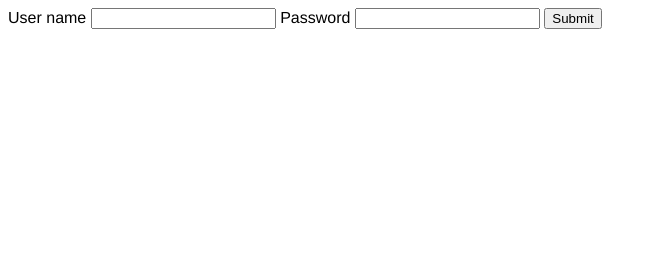
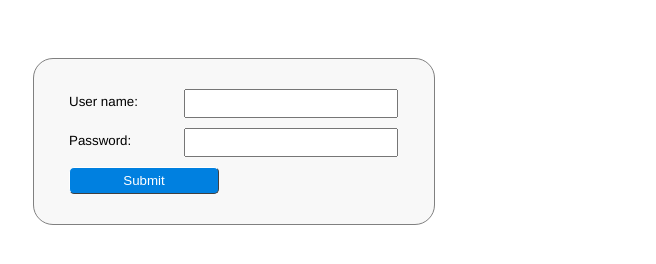
Before and after one commit to sqlsunday/injection-demo, a website: page assets/login.html in a window 1280 px wide. Shown: the whole page, without its empty margins (0-656 px from the left). Drawn offline with Linux system fonts and the light colour scheme.

Commit message:
Updated visuals

```diff
--- a/assets/login.html
+++ b/assets/login.html
@@ -10,12 +10,12 @@
 
 
     <div>
-        <form action="/login" method="post">
+        <form class="login" action="/login" method="post">
 
-            <label>User name</label>
+            <label>User name:</label>
             <input name="username" type="text">
 
-            <label>Password</label>
+            <label>Password:</label>
             <input name="password" type="password">
 
             <input type="submit">
--- a/assets/style.css
+++ b/assets/style.css
@@ -44,11 +44,90 @@ body {
     color: white;
 }
 
-table {
+table, form {
     margin-top: 50px;
     margin-left: 25px;
     margin-right: 25px;
 }
+
+form.login {
+    display: inline-flex;
+    flex-wrap: wrap;
+    border-style: solid;
+    border-width: 1px;
+    border-color: #808080;
+    padding: 25px;
+    border-radius: 20px;
+    background-color: #f8f8f8;
+    max-width: 350px;
+}
+
+form label {
+    display: inline-block;
+    width: 100px;
+    padding: 5px;
+    margin: 5px;
+    font-size: 10pt;
+}
+
+form input {
+    width: 200px;
+    padding: 5px;
+    margin: 5px;
+    font-size: 10pt;
+}
+
+form input[type="submit"] {
+    width: 150px;
+}
+
+
+
+
+
+
+form input[type="submit"] {
+    position: relative;
+    background-color: #0080e0;
+    color: white;
+    border-style: solid;
+    border-width: 1px;
+    border-color: #ffffff #404040 #404040 #ffffff;
+    border-radius: 5px;
+    padding: 5px 15px 5px 15px;
+    margin-top: 5px;
+    margin-left: 10px;
+    outline-style: none;
+}
+
+form input[type="submit"]:after {
+    content: " ";
+    position: absolute;
+    z-index: -1;
+    top: -2px;
+    left: -2px;
+    right: -2px;
+    bottom: -2px;
+    border-width: 3px;
+    border-style: solid;
+    border-color: #c0c0c0 #f8f8f8 #f8f8f8 #c0c0c0;
+    border-radius: 5px;
+}
+
+form input[type="submit"]:active {
+    border-color: #404040 #ffffff #ffffff #404040;
+}
+
+
+
+
+
+
+
+
+
+
+
 
 table th {
     font-weight: normal;
```
Also changed, not shown: assets/dashboard.html (+4 -0 lines).
